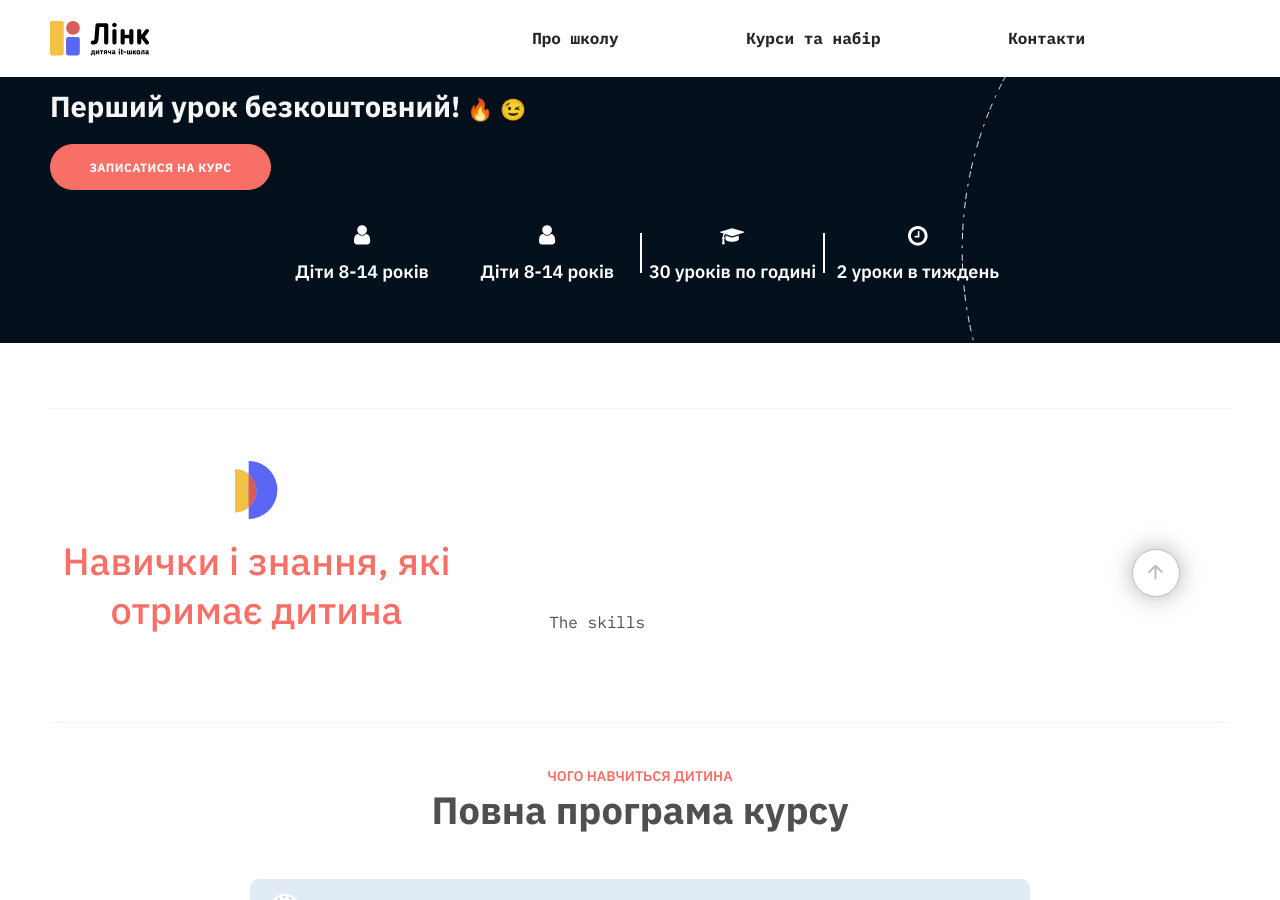
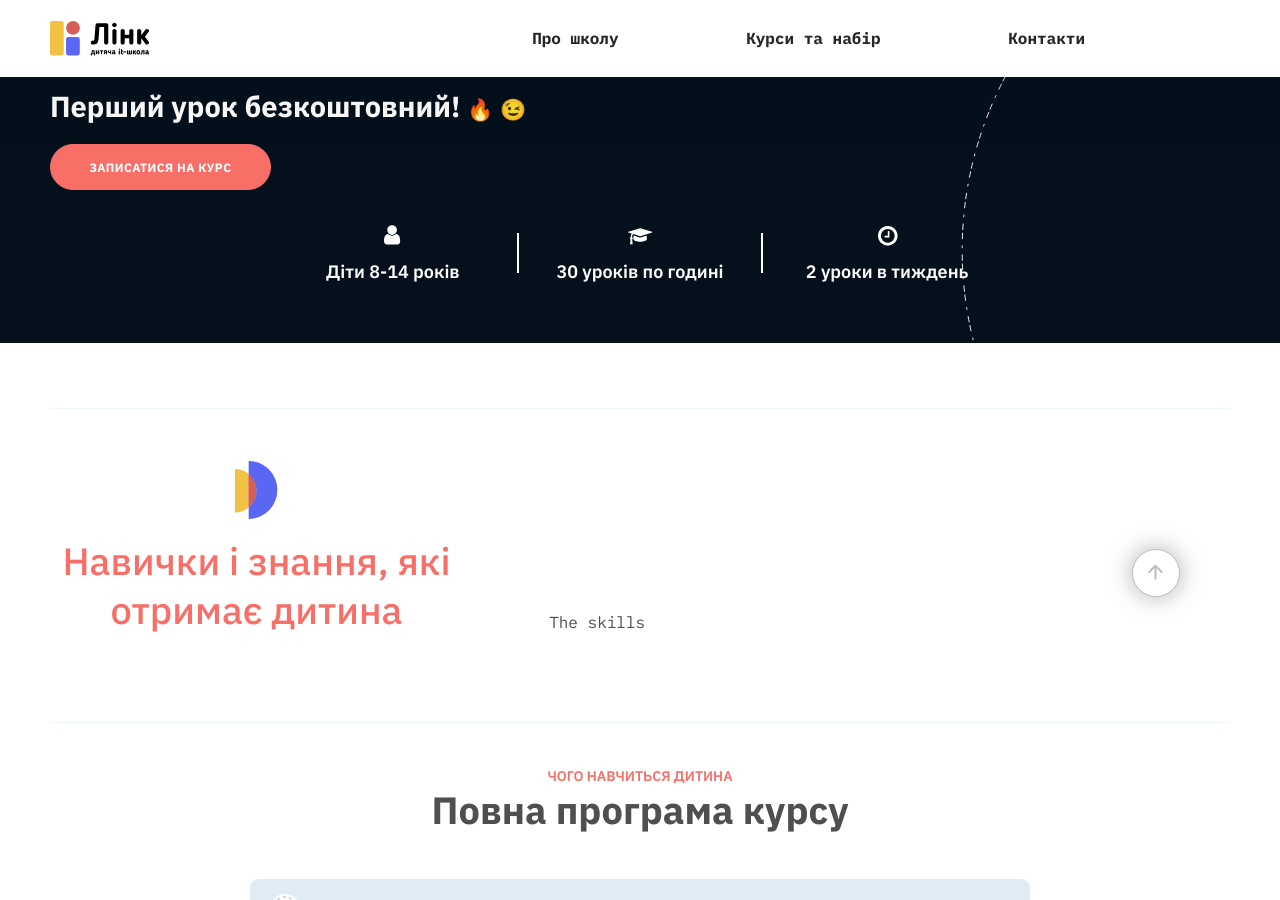
Before and after one commit to tfxoshchypok/linkit22, a Jekyll site: the page built from _courses/web-programming.html, in a window 1280 px wide and 900 px high, scrolled down 350 px. Built offline with Jekyll 4.4.1, drawn with Linux system fonts in a browser that asks for light colours; some of the changed text lies outside the part shown.

Commit message:
Update course.html

```diff
--- a/_layouts/course.html
+++ b/_layouts/course.html
@@ -26,12 +26,6 @@ layout: default
         Записатися на курс
       </a>
       <div class="default-group">
-        <div class="default-group__item">
-          <img class="default-group__icon" alt="" src="/static/images/common/person-icon.svg">
-          <p class="default-group__text">
-            Діти {{ page.start_age }}-{{ page.finish_age }} років
-          </p>
-        </div>
         <div class="default-group__item">
           <img class="default-group__icon" alt="" src="/static/images/common/person-icon.svg">
           <p class="default-group__text">
```
Also changed, not shown: other parts of _layouts/course.html (+1 -1 lines).
